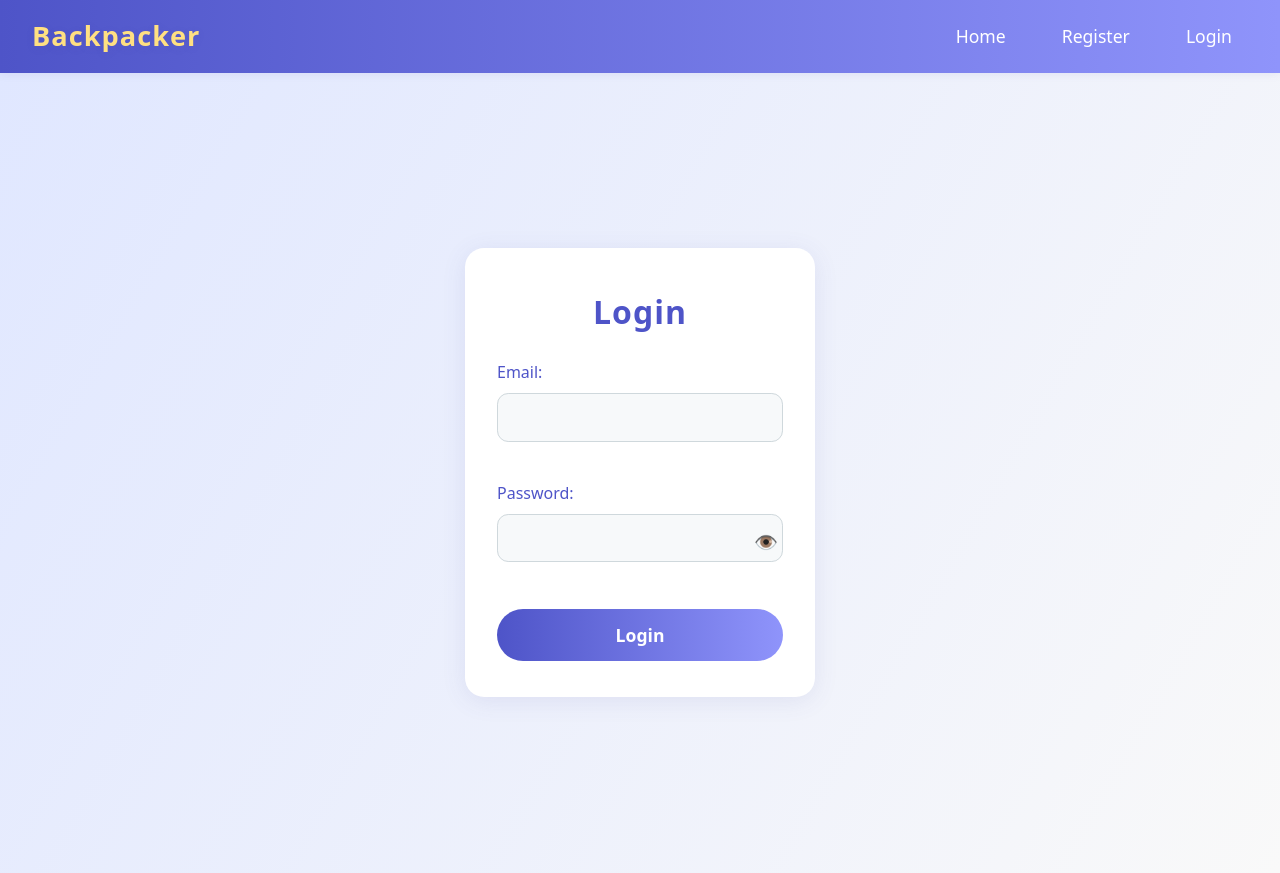
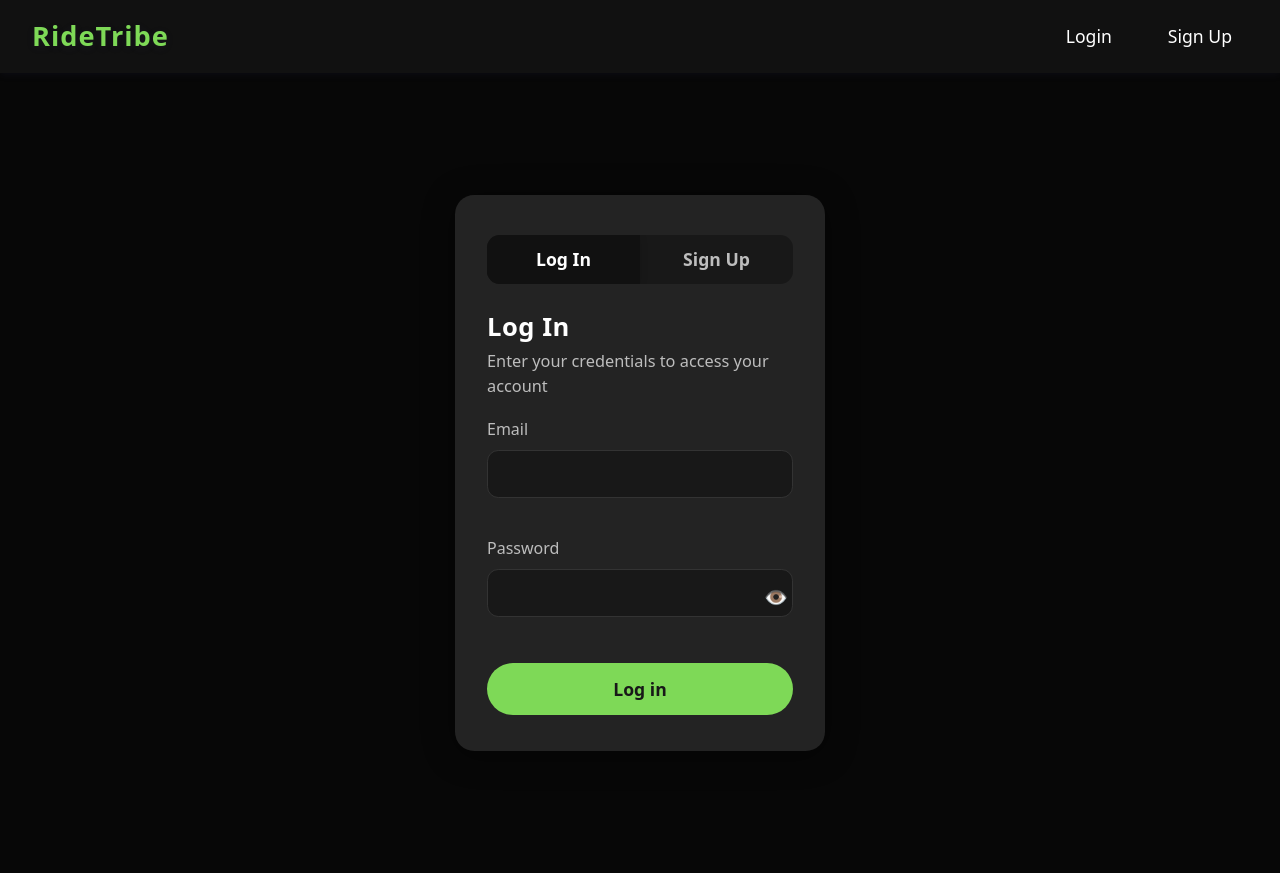
Before and after one commit to jasonberylmini/backpackers-meet, a React (Vite) app in the folder client/: page /login in a window 1280 px wide. After the commit the page ends 800 px from the top, so only its background shows below. Built offline with nearby package versions, Linux system fonts and the light colour scheme.

Commit message:
fix login and signup page

```diff
--- a/client/index.html
+++ b/client/index.html
@@ -3,7 +3,7 @@
   <head>
     <meta charset="UTF-8" />
     <meta name="viewport" content="width=device-width, initial-scale=1.0" />
-    <title>Backpacker App</title>
+    <title>RideTribe</title>
   </head>
   <body>
     <div id="root"></div>
--- a/client/src/App.jsx
+++ b/client/src/App.jsx
@@ -21,11 +21,10 @@ function AppRoutes() {
     <>
       {!isAdminRoute && (
         <header className="main-navbar">
-          <div className="navbar-logo">Backpacker</div>
+          <div className="navbar-logo">RideTribe</div>
           <nav className="navbar-links">
-            <Link to="/">Home</Link>
-            <Link to="/register">Register</Link>
             <Link to="/login">Login</Link>
+            <Link to="/register">Sign Up</Link>
           </nav>
         </header>
       )}
@@ -74,7 +73,7 @@ export default function App() {
     <Router>
       <AppRoutes />
       <Toaster
-        position="top-right"
+        position="top-center"
         toastOptions={{
           duration: 3000,
           style: {
--- a/client/src/index.css
+++ b/client/src/index.css
@@ -22,24 +22,37 @@ form > div {
   margin-bottom: 1rem;
 }
 
+/* GLOBAL FIXES */
+html, body {
+  height: 100%;
+  margin: 0;
+  padding: 0;
+  background: #070707;
+  overflow: hidden;
+  box-sizing: border-box;
+}
+*, *:before, *:after {
+  box-sizing: inherit;
+}
+
+/* HEADER FIX: dark background with green accent */
 .main-navbar {
   display: flex;
   align-items: center;
   justify-content: space-between;
   padding: 1rem 2rem;
-  background: linear-gradient(90deg, #4e54c8 0%, #8f94fb 100%);
+  background: #111;
   color: #fff;
   box-shadow: 0 2px 8px rgba(80, 80, 160, 0.08);
   position: sticky;
   top: 0;
   z-index: 10;
 }
-
 .navbar-logo {
   font-size: 1.7rem;
   font-weight: 800;
   letter-spacing: 1px;
-  color: #ffe082;
+  color: #7ed957;
   text-shadow: 0 2px 8px rgba(80, 80, 160, 0.10);
 }
 
@@ -194,3 +207,139 @@ input[type='password']::-webkit-textfield-decoration-container {
     padding: 1.2rem 0.5rem 1.5rem 0.5rem;
   }
 }
+
+/* --- Sign Up Page Dark Styles --- */
+.signup-bg-dark {
+  min-height: 100vh;
+  height: 100vh;
+  background: #070707;
+  display: flex;
+  align-items: center;
+  justify-content: center;
+  overflow: hidden;
+}
+.signup-card-dark {
+  background: #232323;
+  border-radius: 1.2rem;
+  box-shadow: 0 4px 32px rgba(0,0,0,0.45);
+  padding: 2.5rem 2rem 2rem 2rem;
+  min-width: 340px;
+  max-width: 370px;
+  width: 100%;
+  display: flex;
+  flex-direction: column;
+  align-items: center;
+}
+.signup-tabs {
+  display: flex;
+  width: 100%;
+  margin-bottom: 1.5rem;
+  background: #181818;
+  border-radius: 0.8rem;
+  overflow: hidden;
+}
+.signup-tab {
+  flex: 1;
+  text-align: center;
+  padding: 0.7rem 0;
+  font-weight: 600;
+  color: #bdbdbd;
+  background: none;
+  border: none;
+  cursor: pointer;
+  font-size: 1.1rem;
+  transition: background 0.18s, color 0.18s;
+  text-decoration: none;
+}
+.signup-tab.active {
+  background: #111;
+  color: #fff;
+  box-shadow: 0 2px 8px rgba(0,0,0,0.12);
+}
+.signup-title {
+  color: #fff;
+  font-size: 1.6rem;
+  font-weight: 700;
+  margin-bottom: 0.2rem;
+  letter-spacing: 0.5px;
+  text-align: left;
+  width: 100%;
+}
+.signup-desc {
+  color: #bdbdbd;
+  font-size: 1.02rem;
+  margin-bottom: 1.2rem;
+  width: 100%;
+  text-align: left;
+}
+.signup-form {
+  width: 100%;
+  display: flex;
+  flex-direction: column;
+  gap: 1.1rem;
+}
+.signup-field {
+  display: flex;
+  flex-direction: column;
+  align-items: flex-start;
+  width: 100%;
+}
+.signup-field label {
+  color: #bdbdbd;
+  font-weight: 500;
+  margin-bottom: 0.3rem;
+}
+.signup-field input {
+  width: 100% !important;
+  min-width: 0;
+  max-width: 100%;
+  box-sizing: border-box;
+  padding: 0.7rem 1rem;
+  border: 1.5px solid #333;
+  border-radius: 0.7rem;
+  font-size: 1rem;
+  outline: none;
+  background: #181818;
+  color: #fff;
+  transition: border 0.2s;
+}
+.signup-field input:focus {
+  border: 1.5px solid #7ed957;
+}
+.signup-password-hint {
+  color: #bdbdbd;
+  font-size: 0.93rem;
+  margin-top: 0.2rem;
+}
+.signup-btn-dark {
+  width: 100%;
+  background: #7ed957;
+  color: #181818;
+  font-weight: 600;
+  border: none;
+  border-radius: 2rem;
+  padding: 0.8rem 0;
+  font-size: 1.1rem;
+  margin-top: 0.5rem;
+  cursor: pointer;
+  transition: background 0.2s;
+}
+.signup-btn-dark:hover {
+  background: #6fcf3d;
+}
+.signup-error {
+  color: #ff5252;
+  margin-top: 1rem;
+  text-align: center;
+}
+.signup-success {
+  color: #7ed957;
+  margin-top: 1rem;
+  text-align: center;
+}
+@media (max-width: 500px) {
+  .signup-card-dark {
+    min-width: 90vw;
+    padding: 1.2rem 0.5rem 1.5rem 0.5rem;
+  }
+}
--- a/client/src/pages/Dashboard.jsx
+++ b/client/src/pages/Dashboard.jsx
@@ -25,7 +25,6 @@ export default function Dashboard() {
 
   return (
     <div style={{ padding: '2rem' }}>
-      <h2>Dashboard</h2>
       <p>Welcome, <b>{user.name}</b>!</p>
       <p>Email: {user.email}</p>
       <p>Role: {user.role}</p>
--- a/client/src/pages/Home.jsx
+++ b/client/src/pages/Home.jsx
@@ -19,7 +19,7 @@ export default function Home() {
         <div className="feature">
           <img className="feature-img" src="https://images.unsplash.com/photo-1465101046530-73398c7f28ca?auto=format&fit=crop&w=400&q=80" alt="Find a travel buddy" />
           <h2>Find a travel buddy</h2>
-          <p>Whether you're travelling solo or in a group, Backpacker is a great way to meet nearby travellers. Browse through numerous profiles and message the people you want to meet. The opportunities are endless.</p>
+          <p>Whether you're travelling solo or in a group, RideTribe is a great way to meet nearby travellers. Browse through numerous profiles and message the people you want to meet. The opportunities are endless.</p>
         </div>
         <div className="feature">
           <img className="feature-img" src="https://images.unsplash.com/photo-1500534314209-a25ddb2bd429?auto=format&fit=crop&w=400&q=80" alt="The Common Room" />
@@ -29,7 +29,7 @@ export default function Home() {
         <div className="feature">
           <img className="feature-img" src="https://images.unsplash.com/photo-1469854523086-cc02fe5d8800?auto=format&fit=crop&w=400&q=80" alt="Meet People To Travel With" />
           <h2>Meet People To Travel With</h2>
-          <p>Enter a date and city and Backpacker will show you all the travellers going there at the same time. If they match your interests, you can plan to meet or travel together.</p>
+          <p>Enter a date and city and RideTribe will show you all the travellers going there at the same time. If they match your interests, you can plan to meet or travel together.</p>
         </div>
       </section>
 
@@ -37,7 +37,7 @@ export default function Home() {
       <section className="offers">
         <h2>Exclusive Travel Offers</h2>
         <ul>
-          <li><img className="offer-icon" src="https://images.unsplash.com/photo-1519125323398-675f0ddb6308?auto=format&fit=crop&w=40&q=80" alt="Pub Crawls" /> <b>Pub Crawls:</b> Discounted prices for backpackers who like to party.</li>
+          <li><img className="offer-icon" src="https://images.unsplash.com/photo-1519125323398-675f0ddb6308?auto=format&fit=crop&w=40&q=80" alt="Pub Crawls" /> <b>Pub Crawls:</b> Discounted prices for RideTribe members who like to party.</li>
           <li><img className="offer-icon" src="https://images.unsplash.com/photo-1504674900247-0877df9cc836?auto=format&fit=crop&w=40&q=80" alt="Cheap Food" /> <b>Cheap Food:</b> Know where to eat when arriving in a new city.</li>
           <li><img className="offer-icon" src="https://images.unsplash.com/photo-1503676382389-4809596d5290?auto=format&fit=crop&w=40&q=80" alt="Hostel Deals" /> <b>Hostel Deals:</b> Book directly and pay less.</li>
           <li><img className="offer-icon" src="https://images.unsplash.com/photo-1465101046530-73398c7f28ca?auto=format&fit=crop&w=40&q=80" alt="Local Tours" /> <b>Local Tours:</b> Get the best offers from reputable companies.</li>
--- a/client/src/pages/Login.jsx
+++ b/client/src/pages/Login.jsx
@@ -1,5 +1,5 @@
 import React, { useState } from 'react';
-import { useNavigate } from 'react-router-dom';
+import { useNavigate, Link } from 'react-router-dom';
 import toast from 'react-hot-toast';
 
 export default function Login() {
@@ -21,12 +21,9 @@ export default function Login() {
       });
       const data = await res.json();
       if (!res.ok) throw new Error(data.message || 'Login failed');
-
       localStorage.setItem('token', data.token);
       localStorage.setItem('user', JSON.stringify(data.user));
-
       toast.success('Login successful! Redirecting...');
-
       setTimeout(() => {
         if (data.user.role === 'admin') {
           navigate('/admin/dashboard');
@@ -41,16 +38,21 @@ export default function Login() {
   };
 
   return (
-    <div className="auth-bg">
-      <div className="auth-card">
-        <h2 className="auth-title">Login</h2>
-        <form onSubmit={handleSubmit} className="auth-form">
-          <div className="auth-field">
-            <label>Email:</label>
-            <input type="email" name="email" value={form.email} onChange={handleChange} required style={{ width: '100%', boxSizing: 'border-box' }} />
+    <div className="signup-bg-dark">
+      <div className="signup-card-dark">
+        <div className="signup-tabs">
+          <span className="signup-tab active">Log In</span>
+          <Link to="/register" className="signup-tab">Sign Up</Link>
+        </div>
+        <h2 className="signup-title">Log In</h2>
+        <p className="signup-desc">Enter your credentials to access your account</p>
+        <form onSubmit={handleSubmit} className="signup-form">
+          <div className="signup-field">
+            <label>Email</label>
+            <input type="email" name="email" value={form.email} onChange={handleChange} required />
           </div>
-          <div className="auth-field">
-            <label>Password:</label>
+          <div className="signup-field">
+            <label>Password</label>
             <span style={{ position: 'relative', display: 'flex', width: '100%', alignItems: 'center' }}>
               <input
                 type={showPassword ? 'text' : 'password'}
@@ -82,7 +84,7 @@ export default function Login() {
               </button>
             </span>
           </div>
-          <button className="auth-btn" type="submit">Login</button>
+          <button className="signup-btn-dark" type="submit">Log in</button>
         </form>
       </div>
     </div>
--- a/client/src/pages/Register.jsx
+++ b/client/src/pages/Register.jsx
@@ -1,5 +1,5 @@
 import React, { useState } from 'react';
-import { useNavigate } from 'react-router-dom';
+import { useNavigate, Link } from 'react-router-dom';
 
 export default function Register() {
   const [form, setForm] = useState({ name: '', email: '', password: '' });
@@ -32,20 +32,21 @@ export default function Register() {
   };
 
   return (
-    <div className="auth-bg">
-      <div className="auth-card">
-        <h2 className="auth-title">Register</h2>
-        <form onSubmit={handleSubmit} className="auth-form">
-          <div className="auth-field">
-            <label>Name:</label>
-            <input type="text" name="name" value={form.name} onChange={handleChange} required style={{ width: '100%', boxSizing: 'border-box' }} />
+    <div className="signup-bg-dark">
+      <div className="signup-card-dark">
+        <div className="signup-tabs">
+          <Link to="/login" className="signup-tab">Log In</Link>
+          <span className="signup-tab active">Sign Up</span>
+        </div>
+        <h2 className="signup-title">Create Account</h2>
+        <p className="signup-desc">Join Backpackr to connect with travelers around the world</p>
+        <form onSubmit={handleSubmit} className="signup-form">
+          <div className="signup-field">
+            <label>Email</label>
+            <input type="email" name="email" value={form.email} onChange={handleChange} required />
           </div>
-          <div className="auth-field">
-            <label>Email:</label>
-            <input type="email" name="email" value={form.email} onChange={handleChange} required style={{ width: '100%', boxSizing: 'border-box' }} />
-          </div>
-          <div className="auth-field">
-            <label>Password:</label>
+          <div className="signup-field">
+            <label>Password</label>
             <span style={{ position: 'relative', display: 'flex', width: '100%', alignItems: 'center' }}>
               <input
                 type={showPassword ? 'text' : 'password'}
@@ -53,6 +54,7 @@ export default function Register() {
                 value={form.password}
                 onChange={handleChange}
                 required
+                minLength={6}
                 style={{ paddingRight: '2.2rem', width: '100%', boxSizing: 'border-box' }}
               />
               <button
@@ -76,11 +78,12 @@ export default function Register() {
                 {showPassword ? '🙈' : '👁️'}
               </button>
             </span>
+            <div className="signup-password-hint">Password must be at least 6 characters long</div>
           </div>
-          <button className="auth-btn" type="submit">Register</button>
+          <button className="signup-btn-dark" type="submit">Create account</button>
         </form>
-        {error && <p className="auth-error">{error}</p>}
-        {success && <p className="auth-success">{success}</p>}
+        {error && <p className="signup-error">{error}</p>}
+        {success && <p className="signup-success">{success}</p>}
       </div>
     </div>
   );
```
Also changed, not shown: 1 other file (tests, documents, lock files or other folders).
